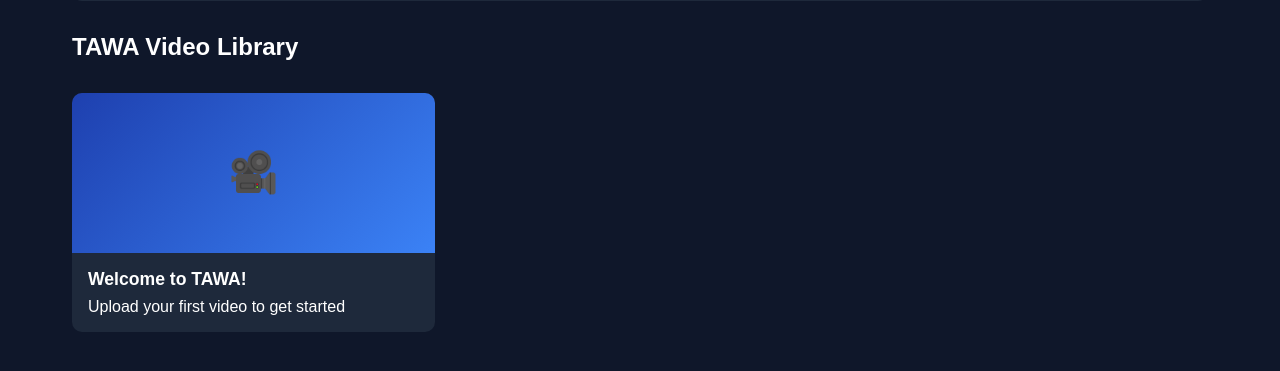
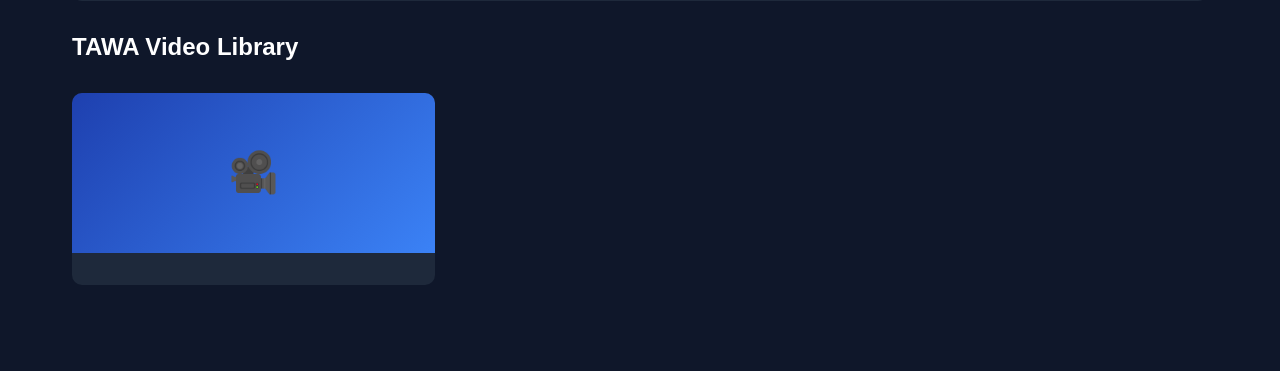
Before and after one commit to trexi2006benwa-prog/tawa-streaming, a Flask app: page / in a window 1280 px wide. Shown: the part 255-626 px from the top of the page. Run offline with Flask 3, Linux system fonts and the light colour scheme; data comes from the database, SQL or seed files in the repository; data that the repository does not hold is empty; some libraries are stand-ins or nearby versions.

Commit message:
Update index.html

```diff
--- a/templates/index.html
+++ b/templates/index.html
@@ -147,22 +147,7 @@
             <div class="video-card" onclick="showWelcome()">
                 <div class="video-thumbnail">🎥</div>
                 <div class="video-info">
-                    <div class="video-title">Welcome to TAWA!</div>
-                    <div>Upload your first video to get started</div>
-                </div>
-            </div>
-        </div>
-    </div>
-
-    <!-- Video Player Modal -->
-    <div class="player-modal" id="playerModal">
-        <button class="close-btn" onclick="closePlayer()">×</button>
-        <video class="video-player" id="videoPlayer" controls>
-            Your browser does not support the video tag.
-        </video>
-    </div>
-
-    <script>
+                    <script>
         // Load videos when page loads
         document.addEventListener('DOMContentLoaded', loadVideos);
 
@@ -192,7 +177,7 @@
                 const result = await response.json();
 
                 if (response.ok) {
-                    alert('✅ Video uploaded successfully to TAWA!');
+                    alert('✅ Video uploaded successfully to cloud storage!');
                     loadVideos();
                     document.getElementById('uploadForm').reset();
                 } else {
@@ -228,13 +213,14 @@
                 videos.forEach(video => {
                     const videoCard = document.createElement('div');
                     videoCard.className = 'video-card';
-                    videoCard.onclick = () => playVideo(video.filename, video.title);
+                    videoCard.onclick = () => playVideo(video.s3_url, video.title);
 
                     videoCard.innerHTML = `
                         <div class="video-thumbnail">▶️</div>
                         <div class="video-info">
                             <div class="video-title">${video.title}</div>
                             <div>Uploaded: ${new Date(video.upload_date).toLocaleDateString()}</div>
+                            <div style="font-size: 12px; color: #60A5FA;">☁️ Cloud Storage</div>
                         </div>
                     `;
 
@@ -245,12 +231,12 @@
             }
         }
 
-        // Play video
-        function playVideo(filename, title) {
+        // Play video directly from S3
+        function playVideo(videoUrl, title) {
             const modal = document.getElementById('playerModal');
             const player = document.getElementById('videoPlayer');
 
-            player.src = `/video/${filename}`;
+            player.src = videoUrl;
             player.load();
 
             modal.style.display = 'block';
@@ -264,11 +250,12 @@
 
             modal.style.display = 'none';
             player.pause();
+            player.src = '';
         }
 
         // Welcome message
         function showWelcome() {
-            alert('🎬 Welcome to TAWA!\n\nUpload videos using the form above, then click to play them here!');
+            alert('🎬 Welcome to TAWA!\n\nUpload videos using the form above, then click to play them here!\n\n☁️ Videos now stored in secure cloud storage!');
         }
 
         // Close modal when clicking outside
@@ -279,5 +266,3 @@
             }
         }
     </script>
-</body>
-</html>
```
